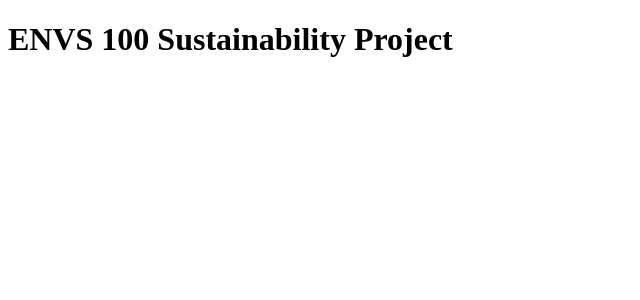
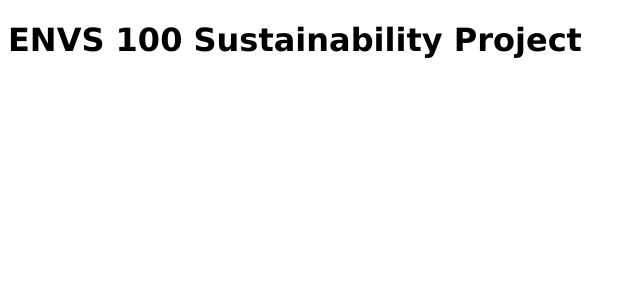
Before and after one commit to Nickzster/Sustainability-Project, a React (Create React App) app: page / in a window 1280 px wide. Shown: the top 300 px of the page, without its empty margins (0-640 px from the left). Built offline with nearby package versions, Linux system fonts and the light colour scheme.

Commit message:
added a style sheet

```diff
--- a/src/App.js
+++ b/src/App.js
@@ -1,4 +1,5 @@
 import React from "react";
+import "./styles/global.css";
 
 function App() {
   return (
--- /dev/null
+++ b/src/styles/global.css
@@ -0,0 +1,3 @@
+* {
+  font-family: Verdana, Geneva, Tahoma, sans-serif;
+}
```
